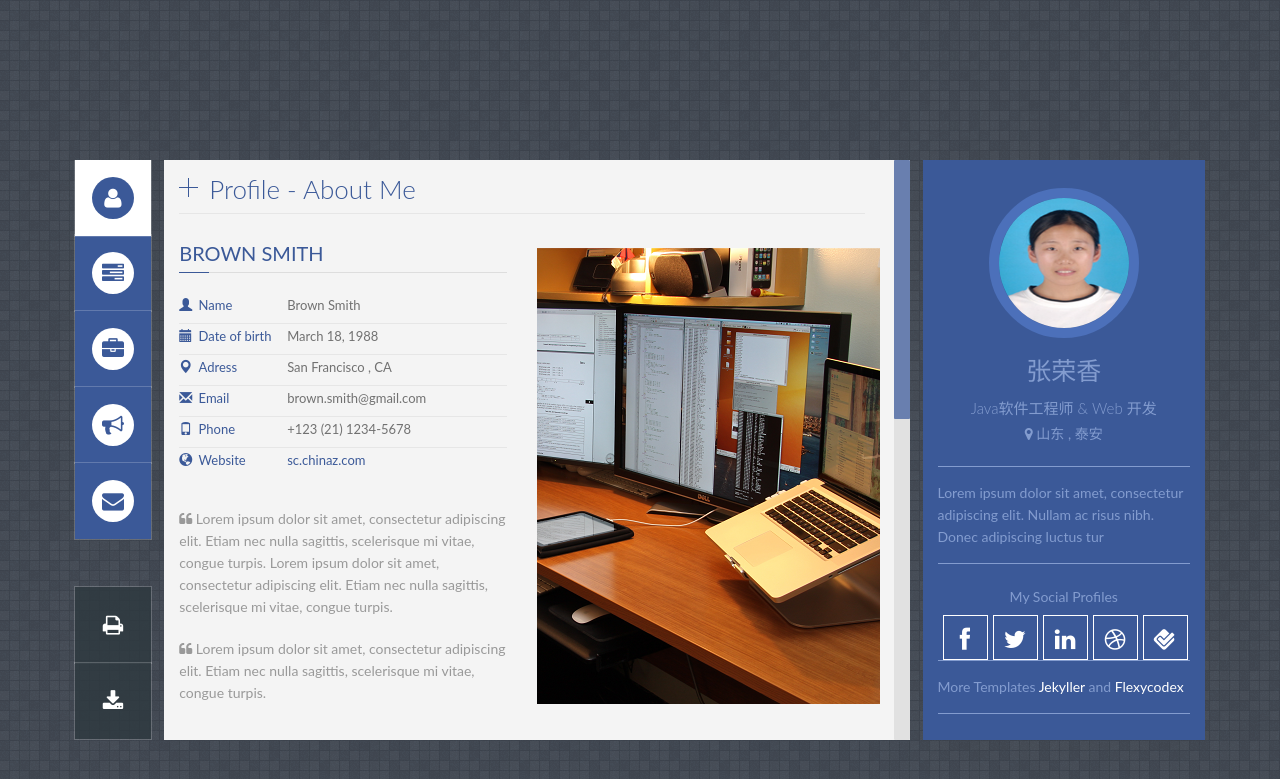
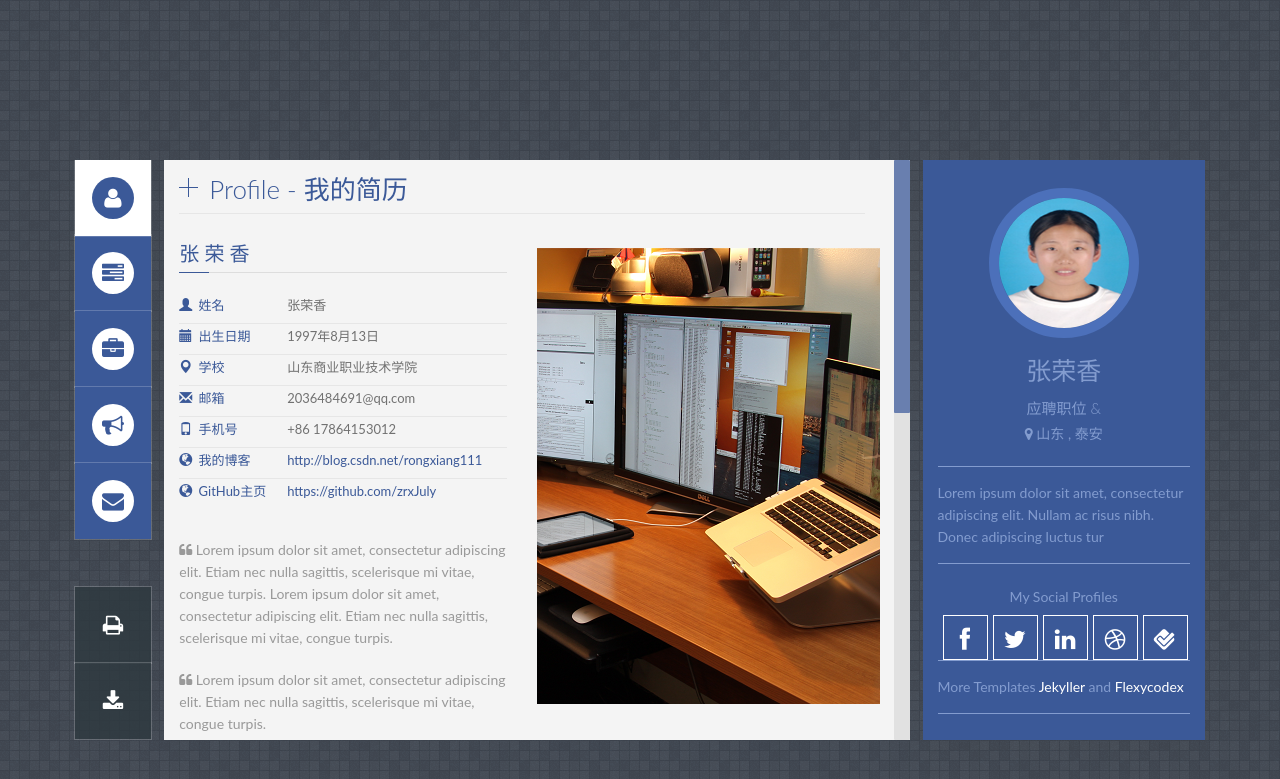
Before and after one commit to 1621185133/zrxJuly_bio, a Jekyll site: the page built from index.html, in a window 1280 px wide. Shown: the top 779 px of the page. Built offline with Jekyll 4.4.1, drawn with Linux system fonts in a browser that asks for light colours; some web fonts are replaced.

Commit message:
modified my information

```diff
--- a/_config.yml
+++ b/_config.yml
@@ -7,7 +7,7 @@ baseurl: '/zrxJuly_bio' #change it according to your repository name
 
 # Profile information
 yourname: 张荣香  ## put your name
-title: 'Java软件工程师 &amp; Web 开发'  ## your title
+title: '应聘职位 &amp; '  ## your title
 location: 山东 , 泰安
 
 
--- a/_includes/head.html
+++ b/_includes/head.html
@@ -1,6 +1,6 @@
     <head>
 
-        <title>Panel CV Theme</title>
+        <title>张荣香的个人简历</title>
 
         <meta http-equiv="content-type" content="text/html; charset=utf-8"/>
         <meta http-equiv="X-UA-Compatible" content="IE=edge,chrome=1">
--- a/_includes/profile.html
+++ b/_includes/profile.html
@@ -1,75 +1,68 @@
 <!-- profile -->
 <div id="profile" class="content_2">
     <!-- .title -->
-<h1 class="h-bloc">Profile - About Me</h1>
+<h1 class="h-bloc">Profile - 我的简历</h1>
 
 <div class="row top-p">
     <div class="col-md-6 profile-l">
 
         <!--About me-->
         <div class="title_content">
-            <div class="text_content">brown smith</div>
+            <div class="text_content">张 荣 香</div>
             <div class="clear"></div>
         </div>
-
 		   <ul class="about">
-
             <li>
                 <i class="glyphicon glyphicon-user"></i>
-                <label>Name</label>
-                <span class="value">Brown Smith</span>
+                <label>姓名</label>
+                <span class="value">张荣香</span>
                 <div class="clear"></div>
             </li>
-
             <li>
                 <i class="glyphicon glyphicon-calendar"></i>
-                <label>Date of birth</label>
-                <span class="value">March 18, 1988</span>
+                <label>出生日期</label>
+                <span class="value">1997年8月13日</span>
                 <div class="clear"></div>
             </li>
-
             <li>
                 <i class="glyphicon glyphicon-map-marker"></i>
-                <label>Adress</label>
-                <span class="value">San Francisco , CA</span>
+                <label>学校</label>
+                <span class="value">山东商业职业技术学院</span>
                 <div class="clear"></div>
             </li>
-
             <li>
                 <i class="glyphicon glyphicon-envelope"></i>
-                <label>Email</label>
-                <span class="value">brown.smith@gmail.com</span>
+                <label>邮箱</label>
+                <span class="value">2036484691@qq.com</span>
                 <div class="clear"></div>
             </li>
-
             <li>
                 <i class="glyphicon glyphicon-phone"></i>
-                <label>Phone</label>
-                <span class="value">+123 (21) 1234-5678</span>
+                <label>手机号</label>
+                <span class="value">+86 17864153012</span>
                 <div class="clear"></div>
             </li>
-
             <li>
                 <i class="glyphicon glyphicon-globe"></i>
-                <label>Website</label>
-                <span class="value"><a href="#" target="_blank">sc.chinaz.com</a></span>
+                <label>我的博客</label>
+                <span class="value"><a href="#" target="_blank">http://blog.csdn.net/rongxiang111</a></span>
                 <div class="clear"></div>
             </li>
-
+            <li>
+                <i class="glyphicon glyphicon-globe"></i>
+                <label>GitHub主页</label>
+                <span class="value"><a href="#" target="_blank">https://github.com/zrxJuly</a></span>
+                <div class="clear"></div>
+            </li>
         </ul>
-
-
         <p style="margin-bottom:20px">
             <i class="fa fa-quote-left"></i>
             Lorem ipsum dolor sit amet, consectetur adipiscing elit. Etiam nec nulla sagittis, scelerisque mi vitae, congue turpis. Lorem ipsum dolor sit amet, consectetur adipiscing elit. Etiam nec nulla sagittis, scelerisque mi vitae, congue turpis.
         </p>
-
          <p style="margin-bottom:20px">
             <i class="fa fa-quote-left"></i>
             Lorem ipsum dolor sit amet, consectetur adipiscing elit. Etiam nec nulla sagittis, scelerisque mi vitae, congue turpis.
-
         </p>
-
     </div>
     <!-- End left-wrap -->
 
@@ -80,11 +73,8 @@
             <img src="images/img-profile/about_2.png" alt="" />
             <img src="images/img-profile/about_3.png" alt="" />
         </div>
-
     </div>
-
 </div>
-
 
 <!-- begin service -->
 <div class="clear"></div>
@@ -94,8 +84,6 @@
             <div class="text_content">My Services 1</div>
             <div class="clear"></div>
         </div>
-
-
         <div class="col-md-4 pack-service">
             <div class="service">
                 <div class="service-icon"><i class="fa fa-tag"></i></div>
@@ -126,12 +114,9 @@
      </div>
 </div><!-- End Services -->
 
-
-
 <!-- service 2 -->
 <div class="clear"></div>
 <div class="border-list"></div>
-
 <div class="row">
 <div class="col-md-12">
     <div class="bottom-p">
@@ -139,7 +124,6 @@
             <div class="text_content">My Services 2</div>
             <div class="clear"></div>
         </div>
-
         <div class="panel-group" id="accordion">
             <div class="panel panel-default">
                 <div class="panel-heading">
@@ -187,7 +171,6 @@
                 </div>
             </div>
         </div>
-
     </div>
 </div>
 </div>
```
Also changed, not shown: images/GitHubImgs/GitHub-Mark-120px-plus.png (added), images/GitHubImgs/GitHub-Mark-32px.png (added), images/GitHubImgs/GitHub-Mark-64px.png (added), images/GitHubImgs/GitHub-Mark-Light-120px-plus.png (added), images/GitHubImgs/GitHub-Mark-Light-32px.png (added), images/GitHubImgs/GitHub-Mark-Light-64px.png (added).
